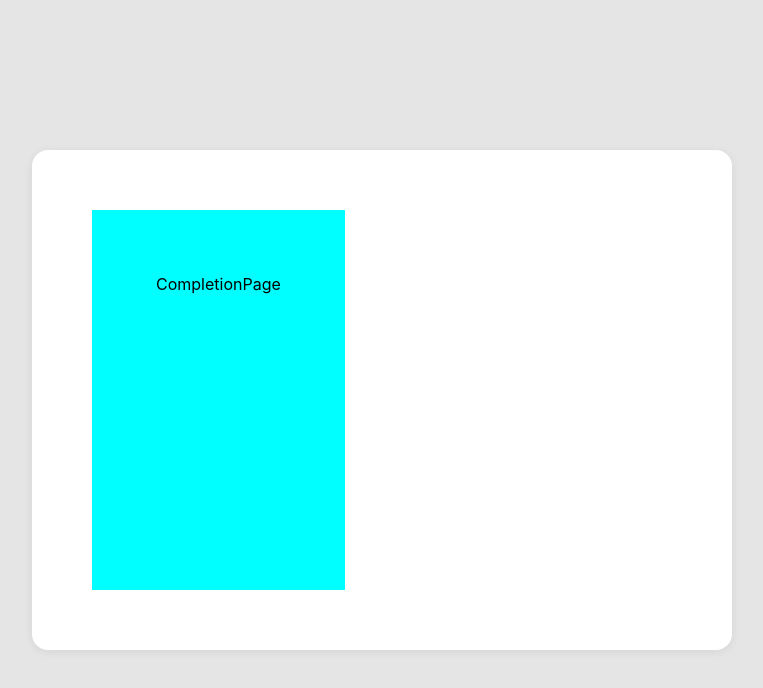
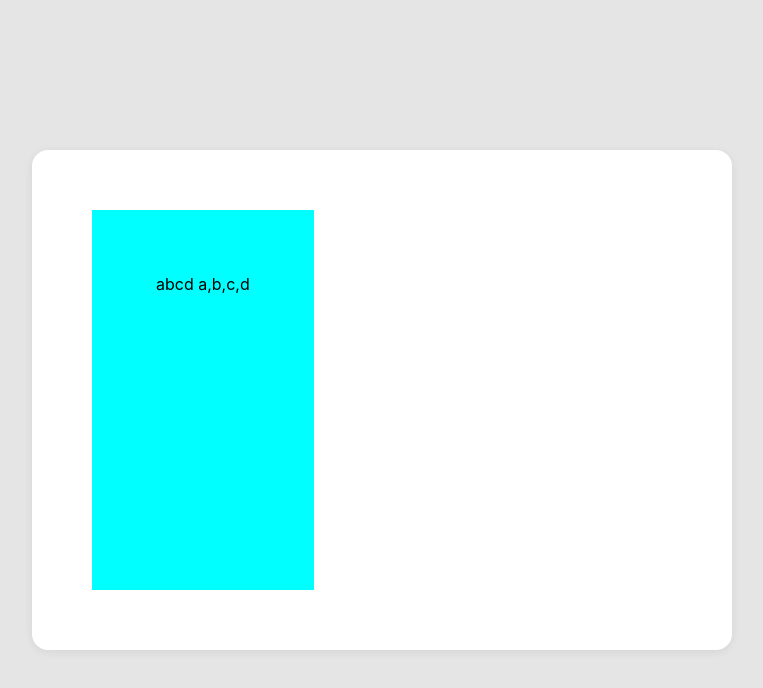
Before and after one commit to kangyeon9525/Survey-Pie, a React (Create React App) app: page /done in a window 1280 px wide. Shown: the top 688 px of the page, without its empty margins (258-1021 px from the left). Built offline with nearby package versions, Linux system fonts and the light colour scheme.

Commit message:
feat: Jotai 전역 상태 관리 테스트

```diff
--- a/package.json
+++ b/package.json
@@ -7,6 +7,7 @@
     "@testing-library/jest-dom": "^6.9.1",
     "@testing-library/react": "^16.3.0",
     "@testing-library/user-event": "^13.5.0",
+    "jotai": "^2.15.1",
     "react": "^19.2.0",
     "react-dom": "^19.2.0",
     "react-router-dom": "^7.9.6",
--- a/src/pages/CompletionPage/index.js
+++ b/src/pages/CompletionPage/index.js
@@ -1,9 +1,20 @@
+import { useAtomValue } from 'jotai';
 import styled from 'styled-components';
+
+import testState from '../../stores/test/atom';
+import testWithComma from '../../stores/test/testWithComma';
 
 const a = 123;
 
 function CompletionPage() {
-  return <CompletionPageWrapper>CompletionPage</CompletionPageWrapper>;
+  const test1 = useAtomValue(testState);
+  const test2 = useAtomValue(testWithComma);
+
+  return (
+    <CompletionPageWrapper>
+      {test1} {test2}
+    </CompletionPageWrapper>
+  );
 }
 
 const CompletionPageWrapper = styled.div`
--- /dev/null
+++ b/src/stores/test/atom.js
@@ -0,0 +1,5 @@
+import { atom } from 'jotai';
+
+const testState = atom(['a', 'b', 'c', 'd']);
+
+export default testState;
--- /dev/null
+++ b/src/stores/test/testWithComma.js
@@ -0,0 +1,10 @@
+import { atom } from 'jotai';
+
+import testState from './atom';
+
+const testWithComma = atom((get) => {
+  const abcdArr = get(testState);
+  return abcdArr.join(',');
+});
+
+export default testWithComma;
```
Also changed, not shown: 1 other file (tests, documents, lock files or other folders).
